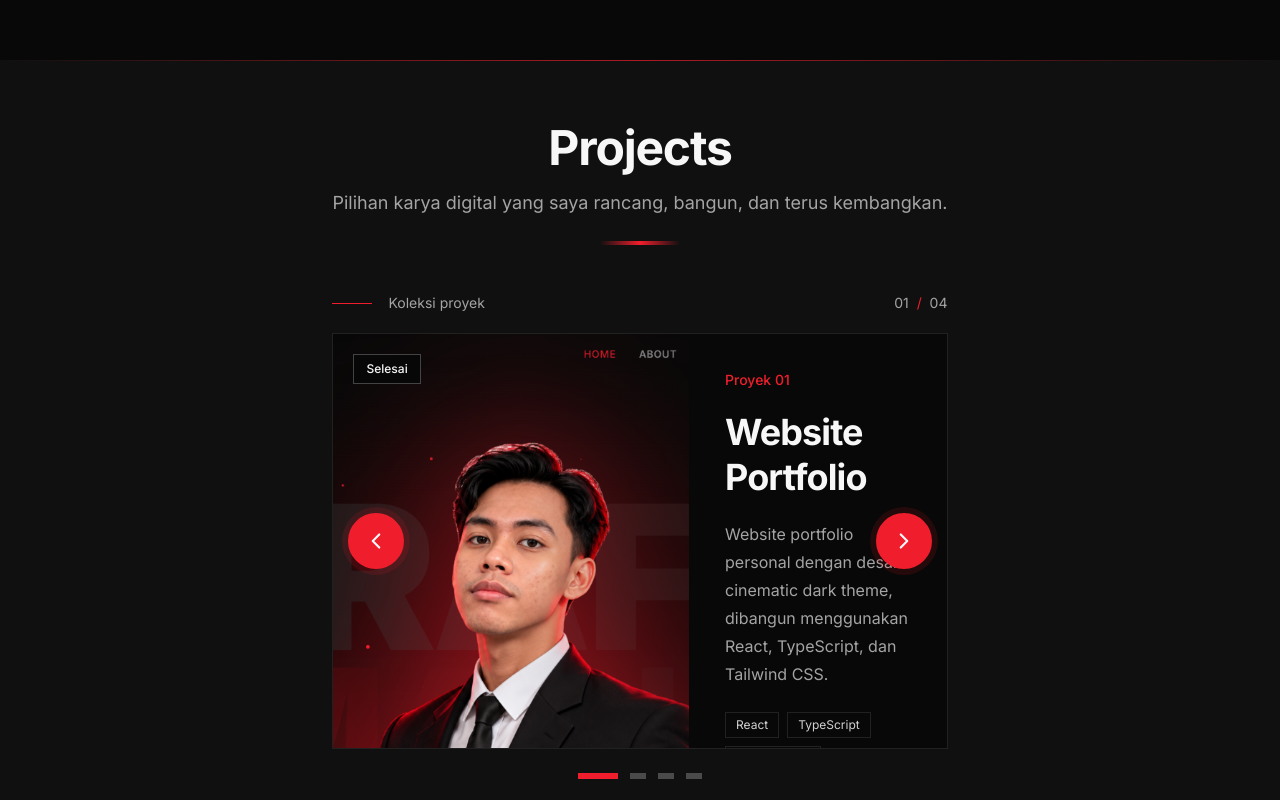
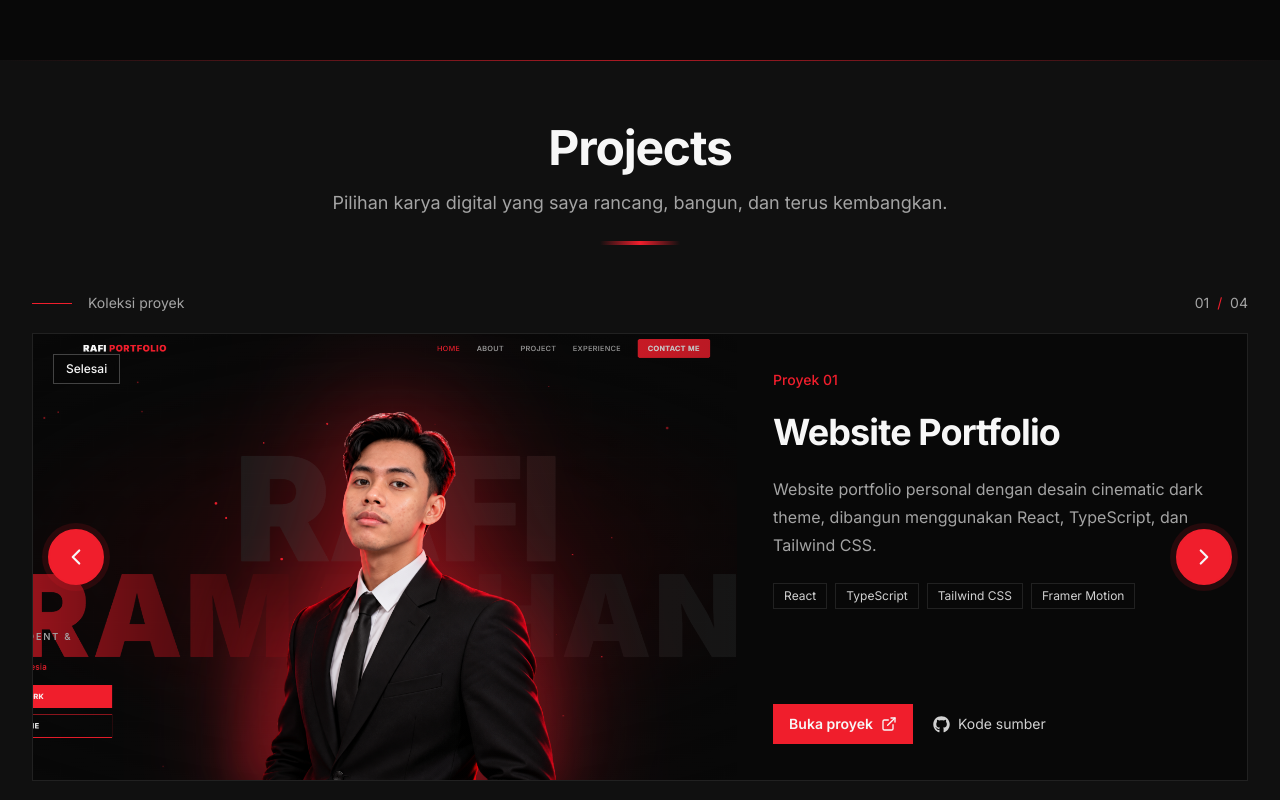
Before and after one commit to rafiktb21-design/rafi-portfolio, a React (Vite) app: page / in a window 1280 px wide. Shown: the part 1540-2340 px from the top of the page. Built offline with nearby package versions, Linux system fonts and the light colour scheme.

Commit message:
Expand project carousel content

```diff
--- a/src/sections/Projects.tsx
+++ b/src/sections/Projects.tsx
@@ -44,7 +44,7 @@ export function Projects() {
     <section id="project" className="relative flex min-h-[calc(100svh-5rem)] items-center overflow-hidden bg-[#101010] py-12 md:py-16">
       <div className="pointer-events-none absolute inset-x-0 top-0 h-px bg-gradient-to-r from-transparent via-[#F01E2C]/70 to-transparent" />
 
-      <div className="relative mx-auto max-w-[80rem] px-4 sm:px-8 lg:px-10">
+      <div className="relative mx-auto w-full max-w-[96rem] px-4 sm:px-6 lg:px-8">
         <SectionHeading
           title="Projects"
           subtitle="Pilihan karya digital yang saya rancang, bangun, dan terus kembangkan."
@@ -68,7 +68,7 @@ export function Projects() {
             <ChevronLeft size={26} className="transition-transform duration-300 group-hover:-translate-x-1" />
           </button>
 
-          <div className="relative min-h-[500px] overflow-hidden border border-white/10 bg-[#080808] sm:min-h-[440px] lg:min-h-[min(52vh,460px)]">
+          <div className="relative min-h-[500px] overflow-hidden border border-white/10 bg-[#080808] sm:min-h-[440px] lg:min-h-[min(56vh,500px)]">
             <AnimatePresence initial={false} custom={direction} mode="wait">
               <motion.article
                 key={project.id}
```
